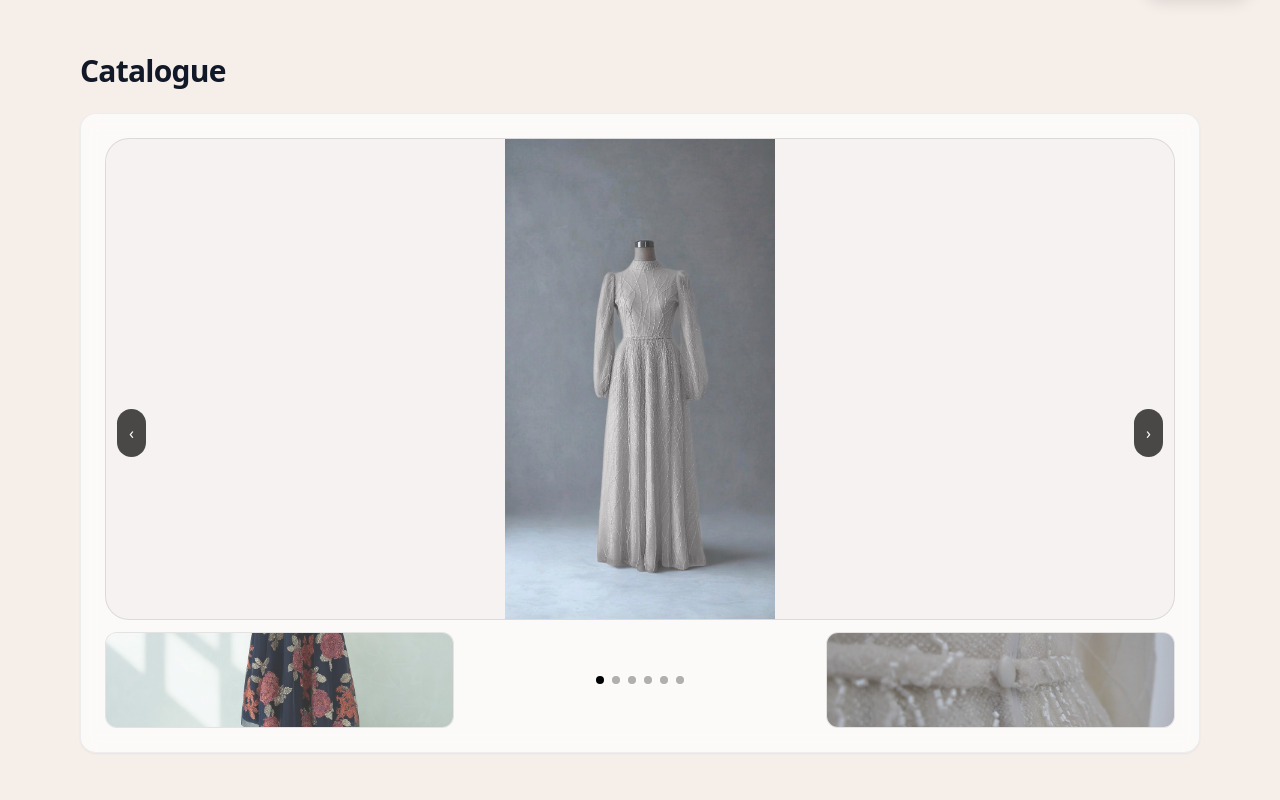
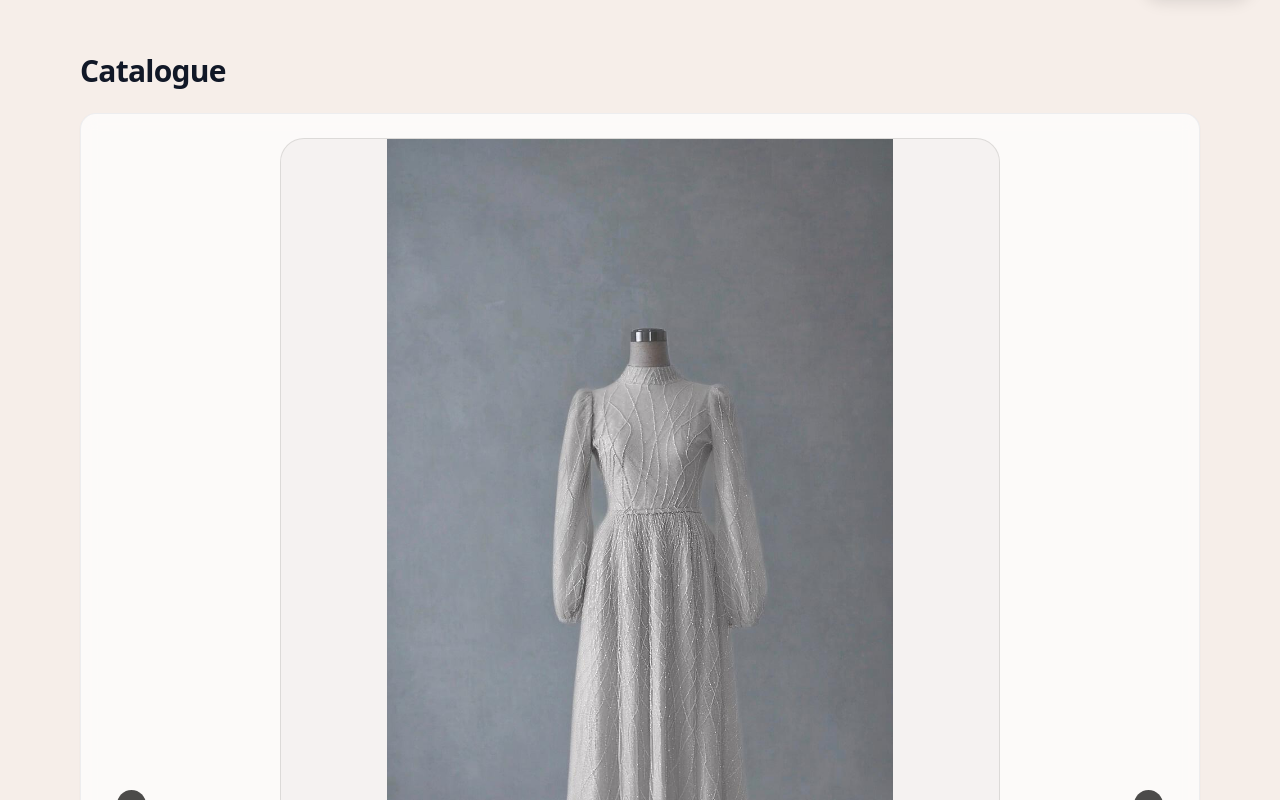
Before and after one commit to ilanpalacci26/Maisonpalacci, a React (Vite) app: page / in a window 1280 px wide. Shown: the part 780-1580 px from the top of the page. Built offline with nearby package versions, Linux system fonts and the light colour scheme.

Commit message:
Update App.jsx

```diff
--- a/src/App.jsx
+++ b/src/App.jsx
@@ -172,32 +172,24 @@ function Hero() {
 // smart image + Carousel
 // =====================
 // Affiche toujours l'image entière, en s'adaptant au format (portrait/paysage)
+// Cadre uniforme (même taille/ratio) + image jamais rognée
 function SmartImage({ src, alt, eager = false }) {
-  const [loaded, setLoaded] = useState(false);
-  const [isPortrait, setIsPortrait] = useState(false);
-
   return (
-    <div className="relative w-full flex items-center justify-center bg-black/[.03] rounded-3xl border border-black/10">
-      {/* Skeleton */}
-      {!loaded && <div className="absolute inset-0 animate-pulse bg-black/[.03] rounded-3xl" />}
-
+    <div
+      className="
+        relative mx-auto
+        w-full max-w-[720px]
+        aspect-[4/5]                   /* ratio commun à toutes les images */
+        rounded-3xl overflow-hidden
+        border border-black/10
+        bg-black/[.03]
+      "
+    >
       <img
         src={src}
         alt={alt}
-        loading={eager ? "eager" : "lazy"}
-        onLoad={(e) => {
-          const { naturalWidth, naturalHeight } = e.currentTarget;
-          setIsPortrait(naturalHeight > naturalWidth);
-          setLoaded(true);
-        }}
-        // Portrait : limité en hauteur ; Paysage : limité en largeur
-        className={[
-          "transition-opacity",
-          loaded ? "opacity-100" : "opacity-0",
-          isPortrait
-            ? "max-h-[60vh] w-auto h-auto object-contain"
-            : "max-h-[60vh] w-auto h-auto object-contain"
-        ].join(" ")}
+        loading={eager ? 'eager' : 'lazy'}
+        className="w-full h-full object-contain" /* pas de rognage */
       />
     </div>
   );
@@ -206,7 +198,7 @@ function Carousel() {
   const [index, setIndex] = useState(0);
   const total = CATALOG_IMAGES.length;
 
-  const go = (i) => setIndex((i + total) % total);
+  const go   = (i) => setIndex((i + total) % total);
   const prev = () => go(index - 1);
   const next = () => go(index + 1);
 
@@ -216,9 +208,13 @@ function Carousel() {
 
   return (
     <div className="relative">
-      {/* Image principale — hauteur auto selon image (pas d'aspect forcé) */}
+      {/* Image principale – cadre uniforme, jamais rognée */}
       <div className="w-full flex justify-center">
-        <SmartImage src={current.src} alt={current.alt || `Image ${index + 1}`} eager />
+        <SmartImage
+          src={current.src}
+          alt={current.alt || `Image ${index + 1}`}
+          eager
+        />
       </div>
 
       {/* Flèches */}
@@ -237,45 +233,55 @@ function Carousel() {
         ›
       </button>
 
-      {/* Bandeau d’aperçus : AVANT / APRÈS (petit) + bullets */}
-      <div className="mt-3 grid grid-cols-3 gap-3 items-center">
-        {/* Avant */}
+      {/* Bandeau : vignette précédente / bullets / vignette suivante */}
+      <div className="mt-4 grid grid-cols-3 gap-3 items-center">
+        {/* Vignette précédente */}
         <button
           onClick={prev}
-          className="w-full h-20 md:h-24 overflow-hidden rounded-xl border border-black/10 bg-white/40"
+          className="
+            w-full aspect-[4/5]
+            overflow-hidden rounded-xl
+            border border-black/10 bg-white/40
+          "
           aria-label="Voir l’image précédente"
           title="Précédent"
         >
           <img
             src={CATALOG_IMAGES[prevIdx].src}
             alt=""
-            className="w-full h-full object-cover opacity-80 hover:opacity-100"
+            className="w-full h-full object-contain"
           />
         </button>
 
-        {/* Bullets */}
+        {/* Bullets au centre */}
         <div className="flex items-center justify-center gap-2">
           {CATALOG_IMAGES.map((_, i) => (
             <button
               key={i}
               onClick={() => go(i)}
               aria-label={`Aller à l’image ${i + 1}`}
-              className={`h-2 w-2 rounded-full ${i === index ? "bg-black" : "bg-black/30"}`}
+              className={`h-2.5 w-2.5 rounded-full transition ${
+                i === index ? "bg-black" : "bg-black/30"
+              }`}
             />
           ))}
         </div>
 
-        {/* Après */}
+        {/* Vignette suivante */}
         <button
           onClick={next}
-          className="w-full h-20 md:h-24 overflow-hidden rounded-xl border border-black/10 bg-white/40"
+          className="
+            w-full aspect-[4/5]
+            overflow-hidden rounded-xl
+            border border-black/10 bg-white/40
+          "
           aria-label="Voir l’image suivante"
           title="Suivant"
         >
           <img
             src={CATALOG_IMAGES[nextIdx].src}
             alt=""
-            className="w-full h-full object-cover opacity-80 hover:opacity-100"
+            className="w-full h-full object-contain"
           />
         </button>
       </div>
```
